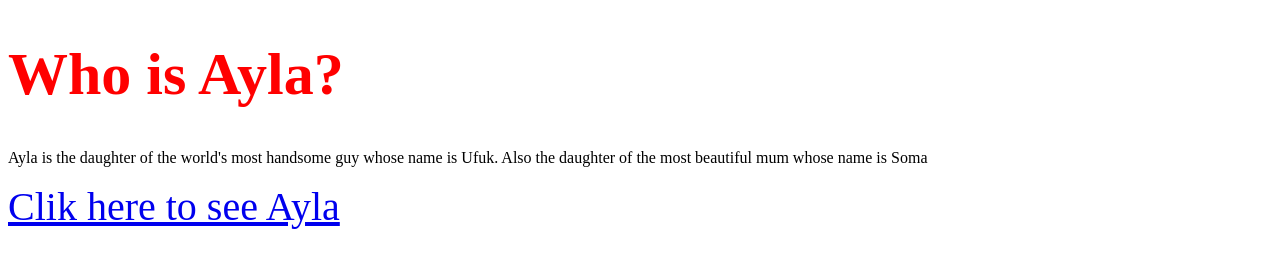
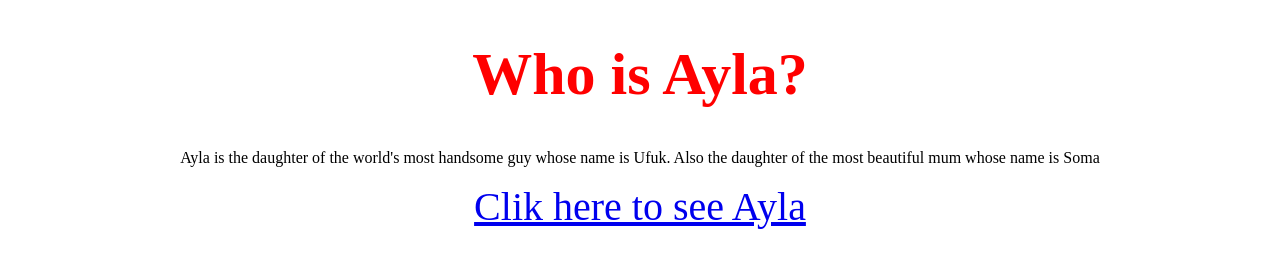
Before and after one commit to mrcaglayan/ufuk, a plain HTML site: page site/index.html in a window 1280 px wide. Drawn offline with Linux system fonts and the light colour scheme.

Commit message:
Update index.html

```diff
--- a/site/index.html
+++ b/site/index.html
@@ -7,9 +7,14 @@
 	h1 {
 	  color: red;
 	  font-size: 60px;
+	  text-align: center;
 	}
 	a {
 	  font-size: 40px;
+	  text-align: center;
+	}
+	body {
+	  text-align: center;
 	}
 	</style>
 </head>
```
